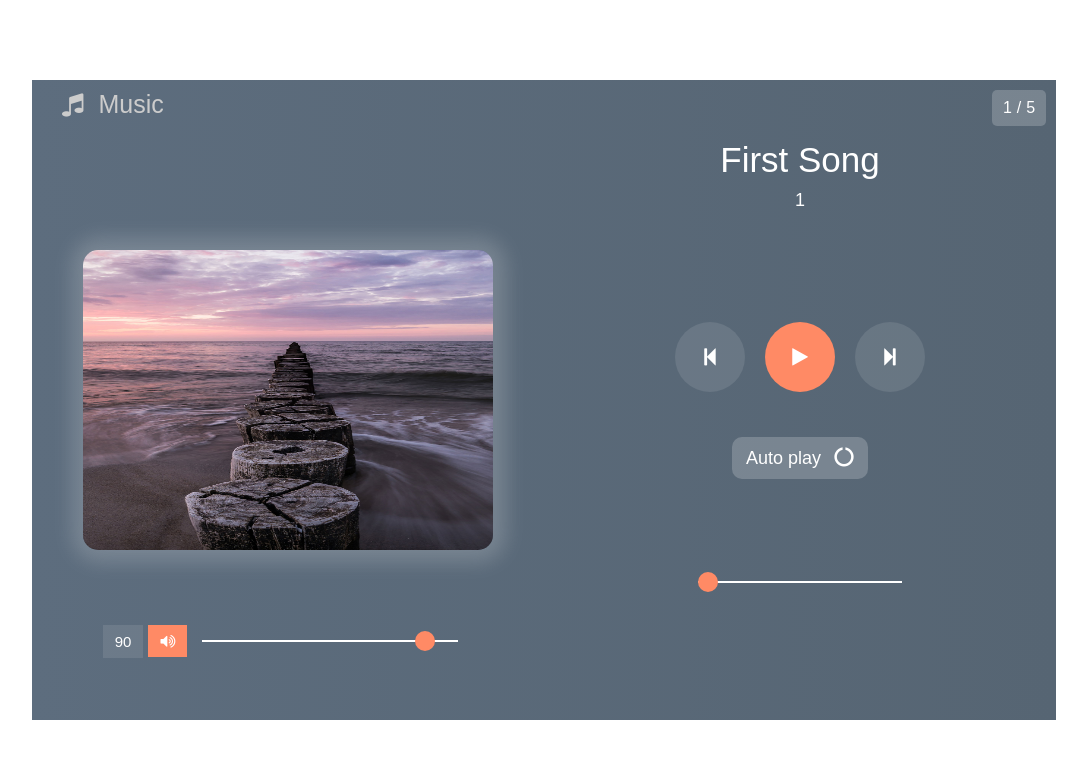
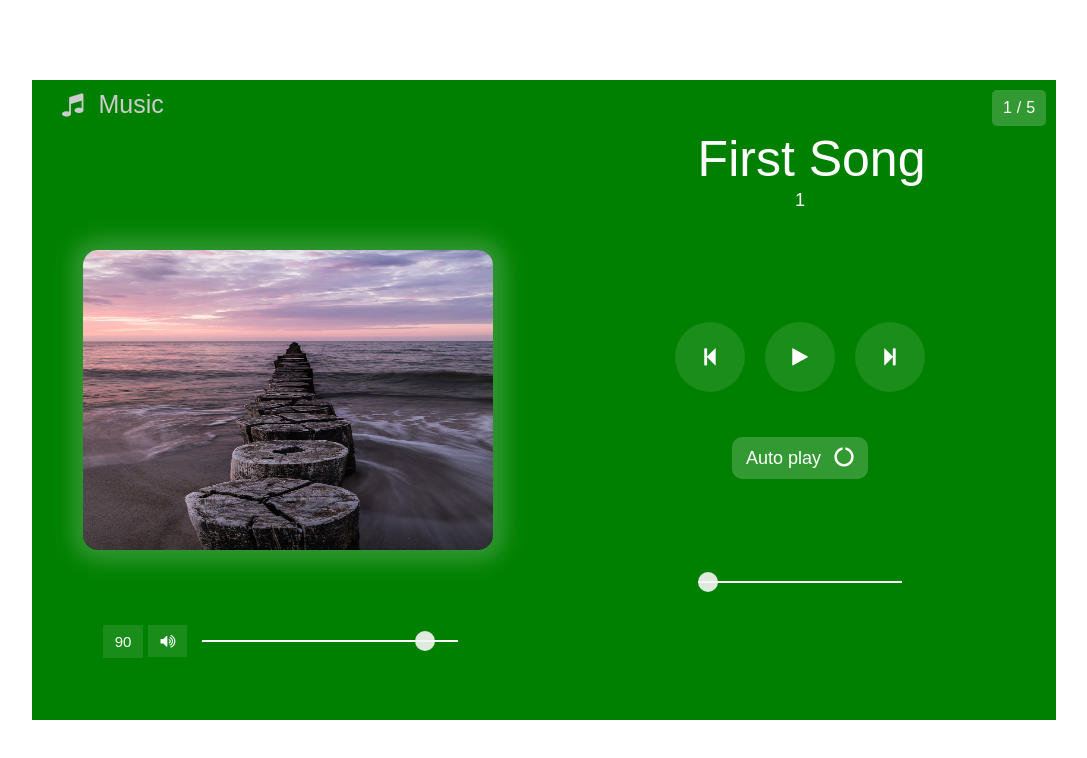
Before and after one commit to rjzim-song/rjzim-song.github.io, a plain HTML site: page index.html in a window 1280 px wide. Shown: the whole page, without its empty margins (96-1183 px from the left). Drawn offline with Linux system fonts and the light colour scheme.

Commit message:
ui changed to green

```diff
--- a/css/style.css
+++ b/css/style.css
@@ -10,27 +10,29 @@ body{
 	align-items: center;
 	justify-content: center;
 }
-.main{
+
+.main1{
 	position: relative;
 	height: 80%;
 	width: 80%;
 	display: flex;
 	align-items: center;
 	justify-content: center;
-	background: linear-gradient(to right, #5D6D7E, #566573);
+	/*background: linear-gradient(to right, #5D6D7E, #566573);*/
+	background: green;
 }
-.main button{
+.main1 button{
 	padding: 10px 12px;
 	margin: 0 10px;
 }
-.main #logo{
+.main1 #logo{
 	position: absolute;
 	top: 10px;
 	left: 30px;
 	font-size: 25px;
 	color: #ccc;
 }
-.main #logo i{
+.main1 #logo i{
 	margin-right: 15px;
 }
 
@@ -65,7 +67,7 @@ input[type="range"]::-webkit-slider-thumb{
 	-webkit-appearance: none;
 	height: 20px;
 	width: 20px;
-	background: #FF8A65;
+	background: rgba(245,245,245,.9);
 	border-radius: 50%;
 	cursor: pointer;
 }
@@ -93,10 +95,10 @@ input[type="range"]::-webkit-slider-thumb{
 .left .volume i{
 	cursor: pointer;
 	padding: 8px 12px;
-	background: #FF8A65;
+	background: rgba(245,245,245,0.1);
 }
 .left .volume i:hover{
-	background: rgba(245,245,245,0.1);
+	background: brown;
 }
 .volume #volume_show{
 	padding: 8px 12px;
@@ -128,12 +130,24 @@ input[type="range"]::-webkit-slider-thumb{
 }
 .right #title{
 	position: absolute;
-	top: 60px;
-	left: 50%;
-	transform: translateX(-50%);
+	top: 70px;
+	left: 30%;
+	transform: translateX(-0%);
 	text-transform: capitalize;
-	color: #fff;
-	font-size: 35px;
+	color: white;
+	font-size: 20px;
+}
+
+@media screen and (min-width: 980px) {
+  .right #title{
+	position: absolute;
+	top: 50px;
+	left: 30%;
+	transform: translateX(-0%);
+	text-transform: capitalize;
+	color: white;
+	font-size: 50px;
+ }
 }
 .right #artist{
 	position: absolute;
@@ -176,7 +190,7 @@ input[type="range"]::-webkit-slider-thumb{
 	margin-left: 8px;
 }
 #play{
-	background: #FF8A65;
+	background: ;
 }
 .right button:hover{
 	background: #FF8A65;
--- a/index.html
+++ b/index.html
@@ -5,11 +5,11 @@
     <meta name="viewport" content="width=device-width, initial-scale=1.0">
 	  <link rel="stylesheet" href="https://cdnjs.cloudflare.com/ajax/libs/font-awesome/4.7.0/css/font-awesome.min.css">
     <link rel="stylesheet" type="text/css" href="css/style.css">
-</head>
+    </head>
 
 <body>
 
-  <div class="main">
+  <div class="main1">
   	<p id="logo"><i class="fa fa-music"></i>Music</p>
 
     <!--- left part --->
@@ -18,16 +18,16 @@
       <!--- song img --->
       <img id="track_image">
          <div class="volume">
-            <p id="volume_show">90</p>
-            <i class="fa fa-volume-up" aria-hidden="true" onclick="mute_sound()" id="volume_icon"></i>
-            <input type="range" min="0" max="100" value="90" onchange="volume_change()" id="volume">
+          <p id="volume_show">90</p>
+          <i class="fa fa-volume-up" aria-hidden="true" onclick="mute_sound()" id="volume_icon"></i>
+          <input type="range" min="0" max="100" value="90" onchange="volume_change()" id="volume">
          </div>
 
      </div>
 
 
      <!--- right part --->
-  	 <div class="right">
+  	 <div class="right col-sm-6">
 
         <div class="show_song_no">
           <p id="present">1</p>
--- a/js/script.js
+++ b/js/script.js
@@ -28,13 +28,13 @@ let track = document.createElement('audio');
 let All_song = [
    {
      name: "first song",
-     path: "music/song5.mp3",
+     path: "music/song1.mp3",
      img: "img/img1.jpg",
      singer: "1"
    },
    {
      name: "second song",
-     path: "music/song2.mp3",
+     path: "music/song5.mp3",
      img: "img/img2.jpg",
      singer: "2"
    },
@@ -52,8 +52,8 @@ let All_song = [
    },
    {
      name: "fifth song",
-     path: "music/song5.mp3",
-     img: "img/img1.jpg",
+     path: "music/song2.mp3",
+     img: "img/img5.jpg",
      singer: "5"
    }
 ];
@@ -169,7 +169,7 @@ function autoplay_switch(){
        auto_play.style.background = "rgba(255,255,255,0.2)";
 	}else{
        autoplay = 1;
-       auto_play.style.background = "#FF8A65";
+       auto_play.style.background = "black";
 	}
 }
 
```
